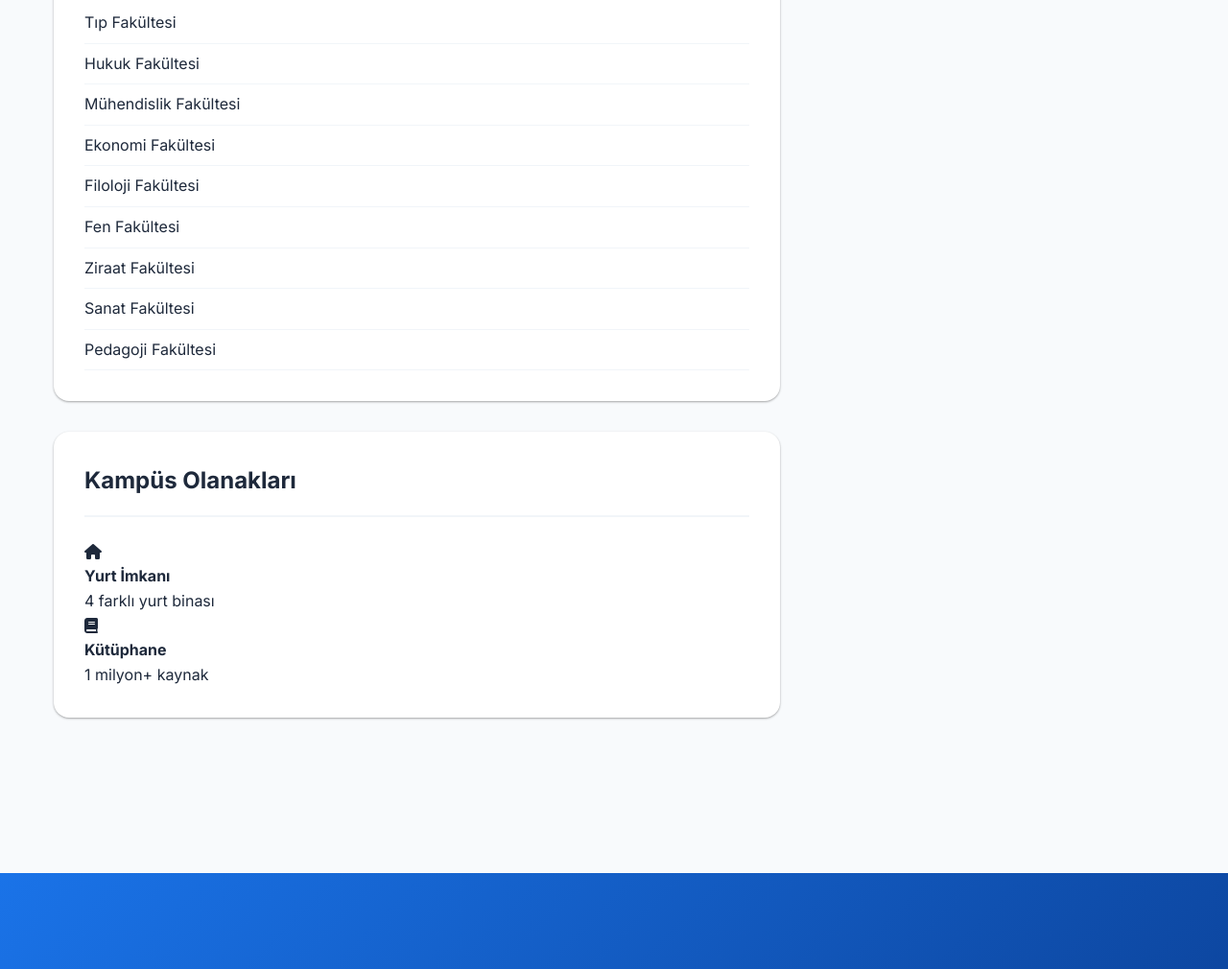
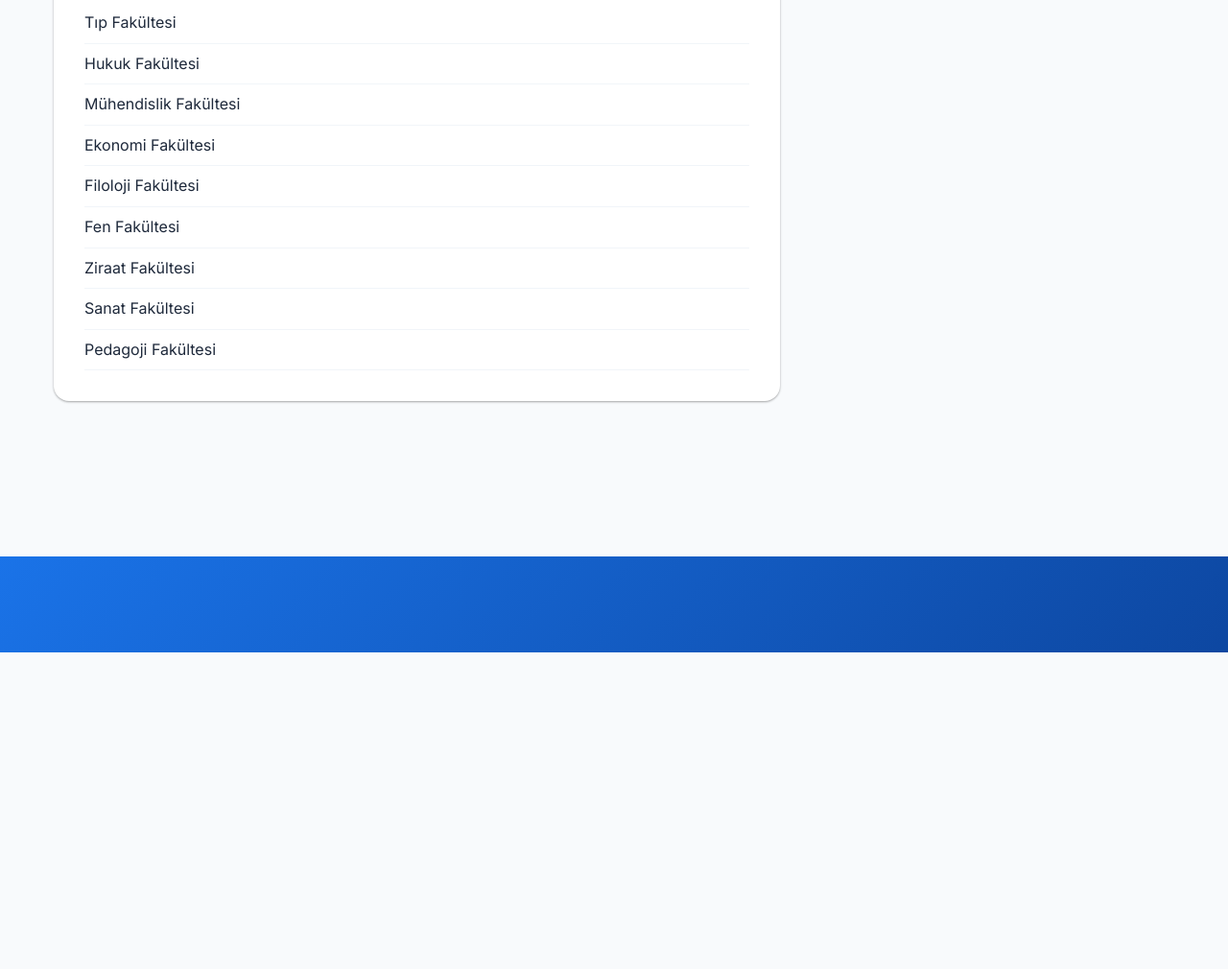
Before and after one commit to AlperenSljmn/University, a plain HTML site: page universite/uskup-kiril-metodi-universitesi.html in a window 1280 px wide. Shown: the part 1226-2236 px from the top of the page at 96% size. After the commit the page ends 1906 px from the top, so only its background shows below. Drawn offline with Linux system fonts and the light colour scheme.

Commit message:
Update uskup-kiril-metodi-universitesi.html

```diff
--- a/universite/uskup-kiril-metodi-universitesi.html
+++ b/universite/uskup-kiril-metodi-universitesi.html
@@ -76,21 +76,7 @@
 
 
 
-                        <div class="content-section">
-                            <h2>Kampüs Olanakları</h2>
-                            <div class="facilities-grid">
-                                <div class="facility-item">
-                                    <i class="fas fa-home"></i>
-                                    <h4>Yurt İmkanı</h4>
-                                    <p>4 farklı yurt binası</p>
-                                </div>
-                                <div class="facility-item">
-                                    <i class="fas fa-book"></i>
-                                    <h4>Kütüphane</h4>
-                                    <p>1 milyon+ kaynak</p>
-                                </div>
-                            </div>
-                        </div>
+
                     </div>
 
                     <aside class="sidebar">
```
